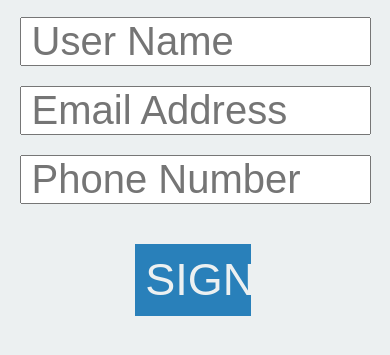
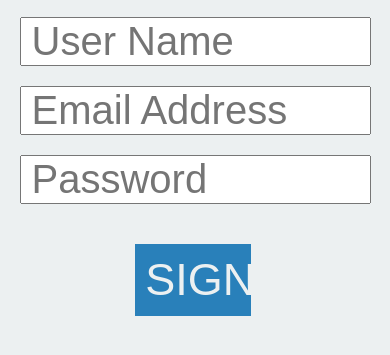
Before and after one commit to tiy-sat/SLPAssist, a website: page create-account.html in a window 390 px wide. Shown: the part 233-588 px from the top of the page. Drawn offline with Linux system fonts and the light colour scheme; no server answers.

Commit message:
create account page updated to reflect password instead of phone num

```diff
--- a/create-account.html
+++ b/create-account.html
@@ -16,7 +16,7 @@
           <input class="form__input" data-js="slpName" type="text" name="slpName" value="" placeholder="Full Name">
           <input class="form__input" data-js="userName" type="text" name="userName" value="" placeholder="User Name">
           <input class="form__input" data-js="slpEmail" type="email" name="slpEmail" value="" placeholder="Email Address">
-          <input class="form__input" data-js="phoneNum" type="tel" name="phoneNum" value="" placeholder="Phone Number">
+          <input class="form__input" data-js="phoneNum" type="text" name="password" value="" placeholder="Password">
         <input class="submit__button" data-js="createButton" type="button" name="submit" value="SIGN UP">
       </form>
     </main>
```
